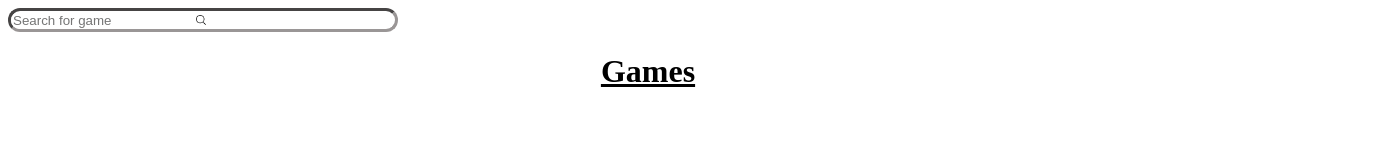
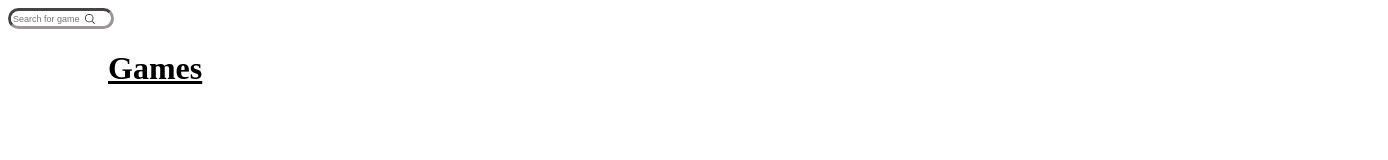
Before and after one commit to Thela1989/Game-shop, a plain HTML site: page index.html in a window 1280 px wide. Shown: the whole page, 1388 px wide, since content can reach past the window. Drawn offline with Linux system fonts and the light colour scheme.

Commit message:
structure

```diff
--- a/index.html
+++ b/index.html
@@ -17,6 +17,7 @@
 
         <div class="game-container">
           <h1><ins>Games</ins></h1>
+          <div class="gamebox"></div>
         </div>
       </div>
     </div>
--- a/styles.css
+++ b/styles.css
@@ -1,44 +1,48 @@
 body {
- width: 100vw;
+  width: 100vw;
+  display: flex;
+  flex-direction: column;
+}
 
-  display: flex;
-  background-color: rgb(255, 255, 255);
-}
 .container {
   padding: 0;
   margin: 0;
   display: flex;
+  width: 100vw;
 }
 
 img {
   width: 10px;
-  margin-right: 10px;
 }
 
 .box {
   position: absolute;
   height: 3%;
+  width: 100%;
 }
 
 .input_box input {
   border: none;
+  font-size: 9px;
+
   background-color: #fff;
 }
 .input_box {
   border-style: inset;
   border-radius: 30px;
   border-color: rgb(154, 150, 150);
-  width: 30%;
+  width: 100px;
+  height: 15px;
+  display: flex;
+  align-items: center;
 }
 
 input {
   border-radius: 30px;
+  width: 70px;
 }
 
-.game-container{
-    width: 100vw;
-    display: flex;
-    justify-content: center;
-
-
+.game-container {
+  width: 100vw;
+  padding-left: 100px;
 }
```
